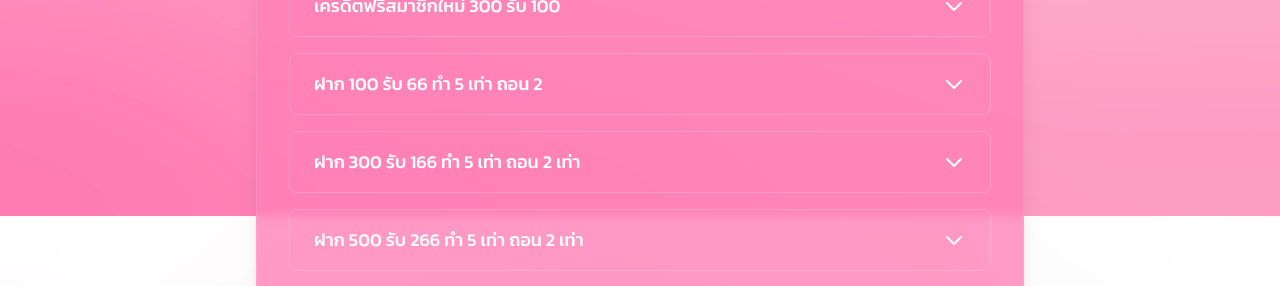
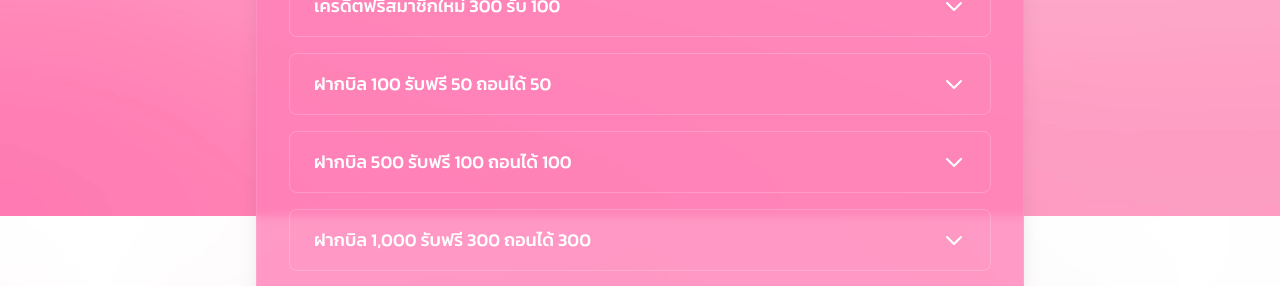
Before and after one commit to zhshimanto/PgTo, a Nuxt app: page /free-credit in a window 1280 px wide. Shown: the part 584-870 px from the top of the page. Built offline with nearby package versions, Linux system fonts and the light colour scheme.

Commit message:
Update: New Credit

```diff
--- a/pages/free-credit.vue
+++ b/pages/free-credit.vue
@@ -233,16 +233,16 @@ const faqItems = [
     answer: "รหัสคูปอง : PGSLOTTONEWS100",
   },
   {
-    question: "ฝาก 100 รับ 66 ทำ 5 เท่า ถอน 2",
-    answer: "โค้ด : 6MIDYEAR66",
+    question: "ฝากบิล 100 รับฟรี 50 ถอนได้ 50",
+    answer: "โค้ด : PMJETPMRRWDB9QT6",
   },
   {
-    question: "ฝาก 300 รับ 166 ทำ 5 เท่า ถอน 2 เท่า",
-    answer: "โค้ด : 6MIDYEAR166",
+    question: "ฝากบิล 500 รับฟรี 100 ถอนได้ 100",
+    answer: "โค้ด : LC2323TPJRR2SEWP",
   },
   {
-    question: "ฝาก 500 รับ 266 ทำ 5 เท่า ถอน 2 เท่า",
-    answer: "โค้ด : 6MIDYEAR266",
+    question: "ฝากบิล 1,000 รับฟรี 300 ถอนได้ 300 ",
+    answer: "โค้ด : ZRSVQEQ51IZFRANS",
   },
   {
     question: "รับเพชร Roadmap Google",
```
